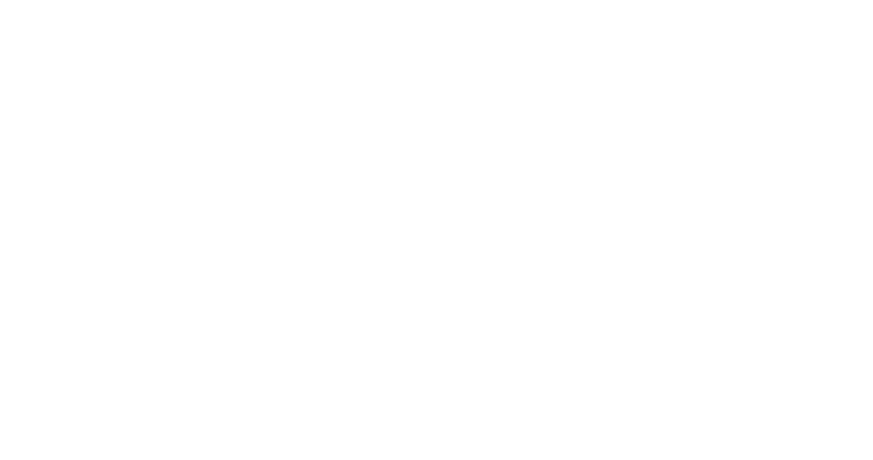
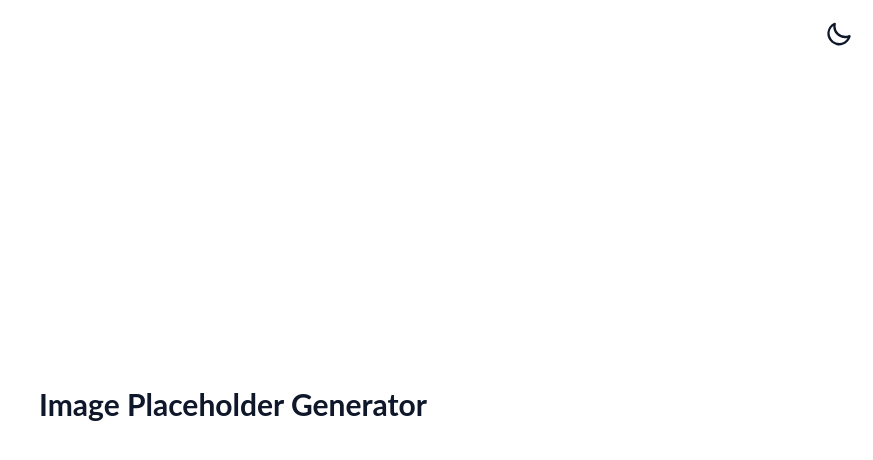
Before and after one commit to Arintia/image-placeholder-generator, a React (Create React App) app: page / in a window 1280 px wide. Shown: the top 460 px of the page, without its empty margins (407-1280 px from the left). Built offline with nearby package versions, Linux system fonts and the light colour scheme.

Commit message:
Integrate DaisyUI

```diff
--- a/package.json
+++ b/package.json
@@ -7,6 +7,7 @@
     "@testing-library/jest-dom": "^4.2.4",
     "@testing-library/react": "^9.5.0",
     "@testing-library/user-event": "^7.2.1",
+    "daisyui": "^2.14.1",
     "react": "^18.0.0",
     "react-dom": "^18.0.0",
     "react-redux": "^7.2.8",
--- a/public/index.html
+++ b/public/index.html
@@ -1,5 +1,5 @@
 <!DOCTYPE html>
-<html lang="en">
+<html lang="en" data-theme="light">
   <head>
     <meta charset="utf-8" />
     <meta name="viewport" content="width=device-width, initial-scale=1" />
--- a/src/App.js
+++ b/src/App.js
@@ -2,9 +2,16 @@
 
 function App() {
   return (
-    <React.Fragment>
-
-    </React.Fragment>
+    <div className="w-screen h-screen flex items-center justify-center relative">
+      <label className="swap swap-rotate absolute right-5 top-5">
+        <input type="checkbox"/>
+        <svg className="swap-off fill-current w-7 h-7 text-slate-900" xmlns="http://www.w3.org/2000/svg" viewBox="0 0 24 24"><path d="M21.64,13a1,1,0,0,0-1.05-.14,8.05,8.05,0,0,1-3.37.73A8.15,8.15,0,0,1,9.08,5.49a8.59,8.59,0,0,1,.25-2A1,1,0,0,0,8,2.36,10.14,10.14,0,1,0,22,14.05,1,1,0,0,0,21.64,13Zm-9.5,6.69A8.14,8.14,0,0,1,7.08,5.22v.27A10.15,10.15,0,0,0,17.22,15.63a9.79,9.79,0,0,0,2.1-.22A8.11,8.11,0,0,1,12.14,19.73Z"/></svg>
+        <svg className="swap-on fill-current w-7 h-7 text-slate-900" xmlns="http://www.w3.org/2000/svg" viewBox="0 0 24 24"><path d="M5.64,17l-.71.71a1,1,0,0,0,0,1.41,1,1,0,0,0,1.41,0l.71-.71A1,1,0,0,0,5.64,17ZM5,12a1,1,0,0,0-1-1H3a1,1,0,0,0,0,2H4A1,1,0,0,0,5,12Zm7-7a1,1,0,0,0,1-1V3a1,1,0,0,0-2,0V4A1,1,0,0,0,12,5ZM5.64,7.05a1,1,0,0,0,.7.29,1,1,0,0,0,.71-.29,1,1,0,0,0,0-1.41l-.71-.71A1,1,0,0,0,4.93,6.34Zm12,.29a1,1,0,0,0,.7-.29l.71-.71a1,1,0,1,0-1.41-1.41L17,5.64a1,1,0,0,0,0,1.41A1,1,0,0,0,17.66,7.34ZM21,11H20a1,1,0,0,0,0,2h1a1,1,0,0,0,0-2Zm-9,8a1,1,0,0,0-1,1v1a1,1,0,0,0,2,0V20A1,1,0,0,0,12,19ZM18.36,17A1,1,0,0,0,17,18.36l.71.71a1,1,0,0,0,1.41,0,1,1,0,0,0,0-1.41ZM12,6.5A5.5,5.5,0,1,0,17.5,12,5.51,5.51,0,0,0,12,6.5Zm0,9A3.5,3.5,0,1,1,15.5,12,3.5,3.5,0,0,1,12,15.5Z"/></svg>
+      </label>
+      <div className="container">
+        <h1 className="text-3xl font-bold text-center text-slate-900 mt-2">Image Placeholder Generator</h1>
+      </div>
+    </div>
   );
 }
 
--- a/tailwind.config.js
+++ b/tailwind.config.js
@@ -3,5 +3,5 @@
   theme: {
     extend: {},
   },
-  plugins: [],
+  plugins: [require("daisyui")],
 }
```
Also changed, not shown: 1 other file (tests, documents, lock files or other folders).
